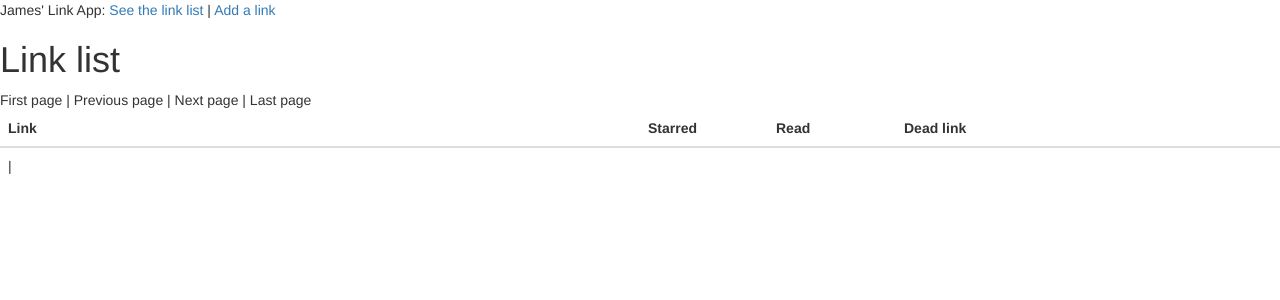
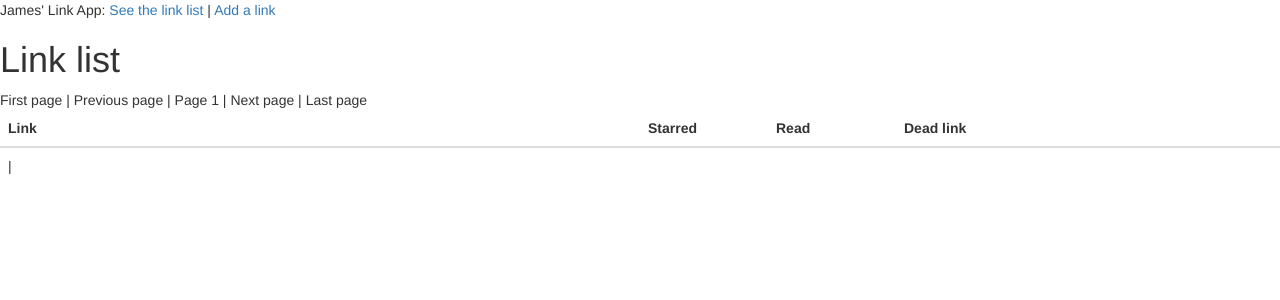
Before and after one commit to jamesgallien/url-text-file-importer, a Flask app: page / in a window 1280 px wide. Shown: the top 300 px of the page. Run offline with Flask 2, Linux system fonts and the light colour scheme; tables that the repository leaves empty hold one stand-in row (values such as "Sample post"); some libraries are stand-ins or nearby versions.

Commit message:
Adding page number to index display

```diff
--- a/app/routes.py
+++ b/app/routes.py
@@ -14,7 +14,8 @@
     return render_template ('index.html', links=links.items,
                             application_name=page_name,
                             next_url=next_url,
-                            prev_url=prev_url)
+                            prev_url=prev_url,
+                            page=page)
 
 @app.route('/add', methods=['GET', 'POST'])
 def add():
--- a/app/templates/index.html
+++ b/app/templates/index.html
@@ -44,6 +44,8 @@
             <p style="display:inline">Previous page</p>
         {% endif %}
         |
+            <p style="display:inline">Page {{ page }}</p>
+        |
         {% if next_url %}
             <a href="{{next_url}}">Next page</a>
         {% else %}
```
